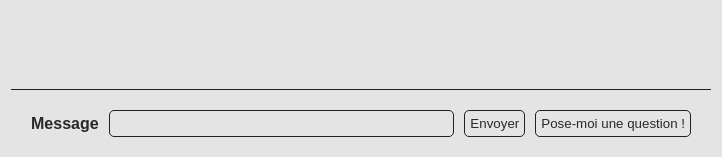
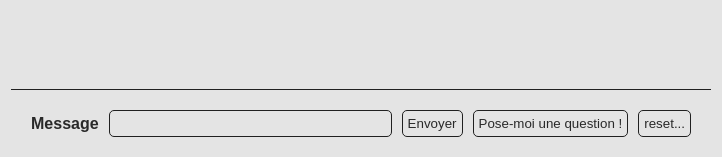
Before and after one commit to matthieu-chau/hackathon-MYL, a Flask app: page / in a window 1280 px wide. Shown: the part 643-800 px from the top of the page, without its empty margins (279-1001 px from the left). Run offline with Flask 3, Linux system fonts and the light colour scheme; parts of the project's set-up code (start-up, migrations or seed data) failed here and were passed over.

Commit message:
ajout du bouton reset

```diff
--- a/static/prompt.js
+++ b/static/prompt.js
@@ -3,6 +3,7 @@ const submitButton = document.getElementById("submit-button");
 const questionButton = document.getElementById("question-button");
 const darkmodeButton = document.getElementById("darkmode-button");
 const messagesContainer = document.getElementById("messages-container");
+const resetbutton = document.getElementById('reset-button')
 
 const appendHumanMessage = (message) => {
   const humanMessageElement = document.createElement("div");
@@ -82,3 +83,11 @@ const handleDarkmodeClick = (event) => {
 }
 
 darkmodeButton.addEventListener("click", handleDarkmodeClick);
+
+const handleresetbutton = (event) => {
+  while (messagesContainer.firstChild) {
+    messagesContainer.removeChild(messagesContainer.firstChild);
+}
+}
+
+resetbutton.addEventListener("click",handleresetbutton);
--- a/templates/index.html
+++ b/templates/index.html
@@ -33,6 +33,9 @@
       <button type="button" class="button" id="question-button">
         Pose-moi une question !
       </button>
+      <button type="button" class="button" id="reset-button">
+        reset...
+      </button>
     </form>
 
     <script src="{{ url_for('static', filename='prompt.js') }}"></script>
```
